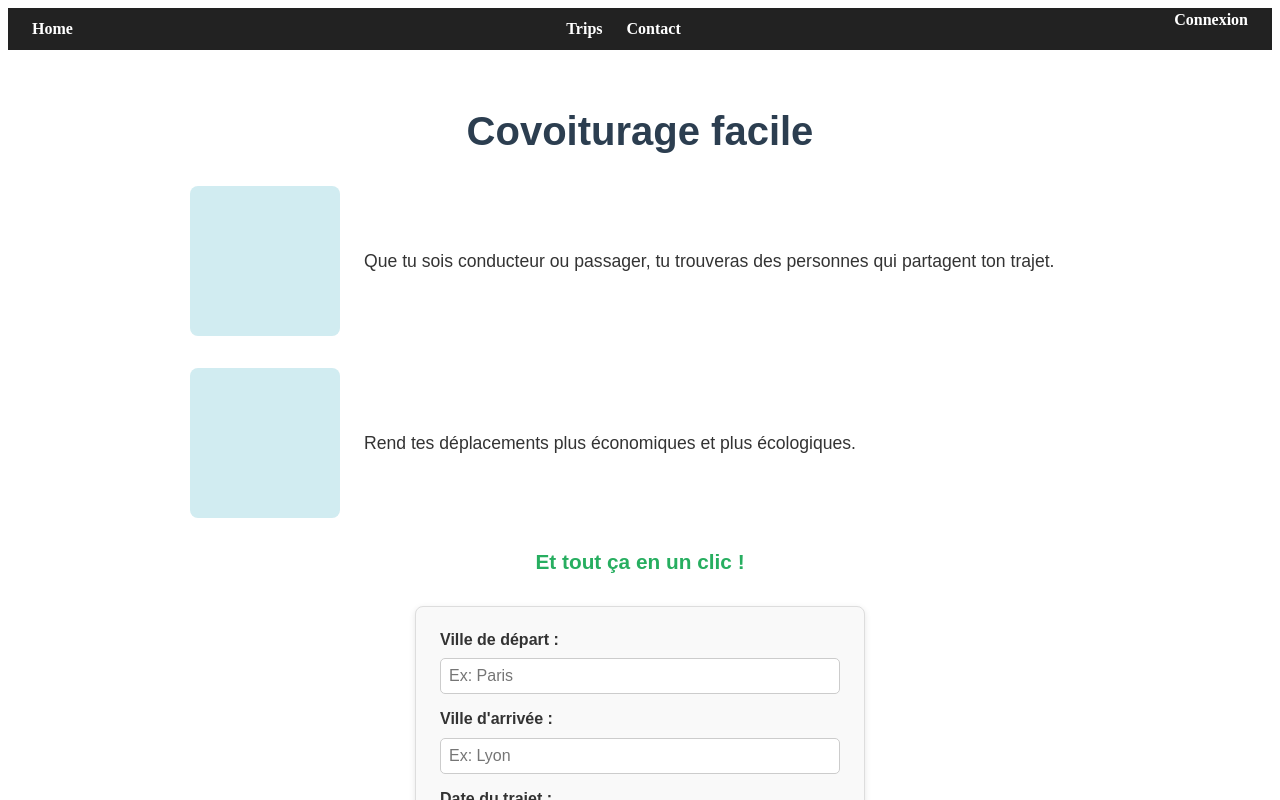
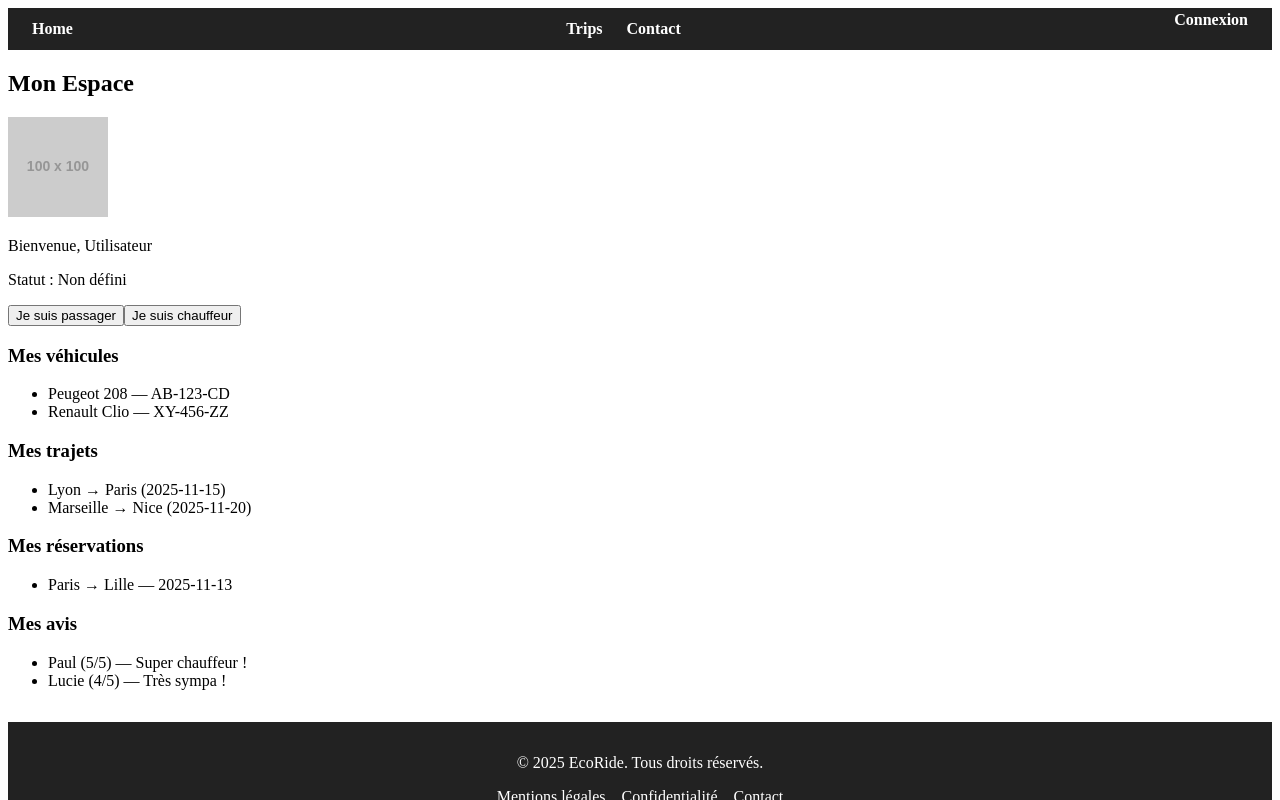
Before and after one commit to kenway974/Ecoride, a React (Create React App) app in the folder frontend/: page /dashboard in a window 1280 px wide. Before the commit this address led to /. Shown: the top 800 px of the page. Built offline with nearby package versions, Linux system fonts and the light colour scheme.

Commit message:
front us_7 ajouté

```diff
--- /dev/null
+++ b/frontend/src/pages/Dashboard.jsx
@@ -0,0 +1,168 @@
+import React, { useState, useEffect } from "react";
+import VehicleForm from "../components/forms/VehicleForm";
+import PreferenceForm from "../components/forms/PreferenceForm";
+import { updateUserRole } from "../services/UserService";
+
+export default function Dashboard() {
+  const [role, setRole] = useState(null);
+  const [user, setUser] = useState(null);
+
+  // Exemple de mock utilisateur (à remplacer plus tard par un fetch API)
+  useEffect(() => {
+    // Simule des données utilisateur déjà récupérées
+    const mockUser = {
+      photo: "https://via.placeholder.com/100",
+      vehicles: [
+        { id: 1, marque: "Peugeot", modele: "208", plaque: "AB-123-CD" },
+        { id: 2, marque: "Renault", modele: "Clio", plaque: "XY-456-ZZ" },
+      ],
+      trips: [
+        { id: 1, depart: "Lyon", arrivee: "Paris", date: "2025-11-15" },
+        { id: 2, depart: "Marseille", arrivee: "Nice", date: "2025-11-20" },
+      ],
+      reservations: [
+        { id: 1, trajet: "Paris → Lille", date: "2025-11-13" },
+      ],
+      reviews: [
+        { id: 1, auteur: "Paul", note: 5, commentaire: "Super chauffeur !" },
+        { id: 2, auteur: "Lucie", note: 4, commentaire: "Très sympa !" },
+      ],
+    };
+    setUser(mockUser);
+  }, []);
+
+  const handlePassengerClick = async () => {
+    await updateUserRole("passager");
+    setRole("passager");
+  };
+
+  const handleDriverClick = async () => {
+    setRole("chauffeur");
+  };
+
+  return (
+    <div className="p-6">
+      <h2 className="text-2xl font-semibold mb-4">Mon Espace</h2>
+
+      {/* === SECTION PROFIL UTILISATEUR === */}
+      {user && (
+        <div className="mb-6 flex items-center gap-4">
+          {user.photo && (
+            <img
+              src={user.photo}
+              alt="Photo de profil"
+              className="w-20 h-20 rounded-full object-cover shadow-md"
+            />
+          )}
+          <div>
+            <p className="font-semibold">Bienvenue, {user.nom || "Utilisateur"}</p>
+            <p className="text-sm text-gray-500">Statut : {role || "Non défini"}</p>
+          </div>
+        </div>
+      )}
+
+      {/* === CHOIX DU RÔLE === */}
+      {!role && (
+        <div className="flex gap-4 mb-6">
+          <button
+            onClick={handlePassengerClick}
+            className="bg-blue-500 text-white px-4 py-2 rounded"
+          >
+            Je suis passager
+          </button>
+          <button
+            onClick={handleDriverClick}
+            className="bg-green-500 text-white px-4 py-2 rounded"
+          >
+            Je suis chauffeur
+          </button>
+        </div>
+      )}
+
+      {/* === FORMULAIRES POUR CHAUFFEUR === */}
+      {role === "chauffeur" && (
+        <div className="mt-6 space-y-6">
+          <VehicleForm />
+          <PreferenceForm />
+        </div>
+      )}
+
+      {/* === INFO PASSAGER === */}
+      {role === "passager" && (
+        <p className="mt-4 text-gray-600">
+          Aucune info supplémentaire requise ✅
+        </p>
+      )}
+
+      {/* === INFOS UTILISATEUR : VÉHICULES, TRAJETS, ETC. === */}
+      {user && (
+        <div className="mt-10 space-y-8">
+          {/* Véhicules */}
+          <section>
+            <h3 className="text-xl font-semibold mb-2">Mes véhicules</h3>
+            {user.vehicles?.length > 0 ? (
+              <ul className="list-disc ml-5 text-gray-700">
+                {user.vehicles.map((v) => (
+                  <li key={v.id}>
+                    {v.marque} {v.modele} — {v.plaque}
+                  </li>
+                ))}
+              </ul>
+            ) : (
+              <p className="text-gray-500">Aucun véhicule enregistré.</p>
+            )}
+          </section>
+
+          {/* Trajets */}
+          <section>
+            <h3 className="text-xl font-semibold mb-2">Mes trajets</h3>
+            {user.trips?.length > 0 ? (
+              <ul className="list-disc ml-5 text-gray-700">
+                {user.trips.map((t) => (
+                  <li key={t.id}>
+                    {t.depart} → {t.arrivee} ({t.date})
+                  </li>
+                ))}
+              </ul>
+            ) : (
+              <p className="text-gray-500">Aucun trajet pour le moment.</p>
+            )}
+          </section>
+
+          {/* Réservations */}
+          <section>
+            <h3 className="text-xl font-semibold mb-2">Mes réservations</h3>
+            {user.reservations?.length > 0 ? (
+              <ul className="list-disc ml-5 text-gray-700">
+                {user.reservations.map((r) => (
+                  <li key={r.id}>
+                    {r.trajet} — {r.date}
+                  </li>
+                ))}
+              </ul>
+            ) : (
+              <p className="text-gray-500">Aucune réservation active.</p>
+            )}
+          </section>
+
+          {/* Avis */}
+          <section>
+            <h3 className="text-xl font-semibold mb-2">Mes avis</h3>
+            {user.reviews?.length > 0 ? (
+              <ul className="list-disc ml-5 text-gray-700">
+                {user.reviews.map((rev) => (
+                  <li key={rev.id}>
+                    <span className="font-medium">{rev.auteur}</span> ({rev.note}/5) —{" "}
+                    {rev.commentaire}
+                  </li>
+                ))}
+              </ul>
+            ) : (
+              <p className="text-gray-500">Aucun avis pour le moment.</p>
+            )}
+          </section>
+        </div>
+      )}
+    </div>
+  );
+}
--- a/frontend/src/router/AppRouter.jsx
+++ b/frontend/src/router/AppRouter.jsx
@@ -3,6 +3,7 @@ import Home from "../pages/Home";
 import Trips from "../pages/Trips";
 import Login from "../pages/Login";
 import Register from "../pages/Register";
+import Dashboard from "../pages/Dashboard";
 
 // Simple guard pour les routes privées
 function PrivateRoute({ children }) {
@@ -21,6 +22,7 @@ function AppRouter() {
       } />
       <Route path="/login" element={<Login />} />
       <Route path="/register" element={<Register />} />
+      <Route path="/dashboard" element={<Dashboard />} />
       {/* fallback si page inconnue */}
       <Route path="*" element={<Navigate to="/" replace />} />
     </Routes>
--- /dev/null
+++ b/frontend/src/services/UserService.jsx
@@ -0,0 +1,12 @@
+import axios from "axios";
+
+const API_URL = "/api";
+
+export const updateUserRole = (role) =>
+  axios.put(`${API_URL}/user/role`, { role });
+
+export const addVehicle = (vehicle) =>
+  axios.post(`${API_URL}/user/vehicles`, vehicle);
+
+export const savePreferences = (preferences) =>
+  axios.put(`${API_URL}/user/preferences`, preferences);
```
Also changed, not shown: frontend/src/components/forms/PreferenceForm.jsx (added), frontend/src/components/forms/VehicleForm.jsx (added).
